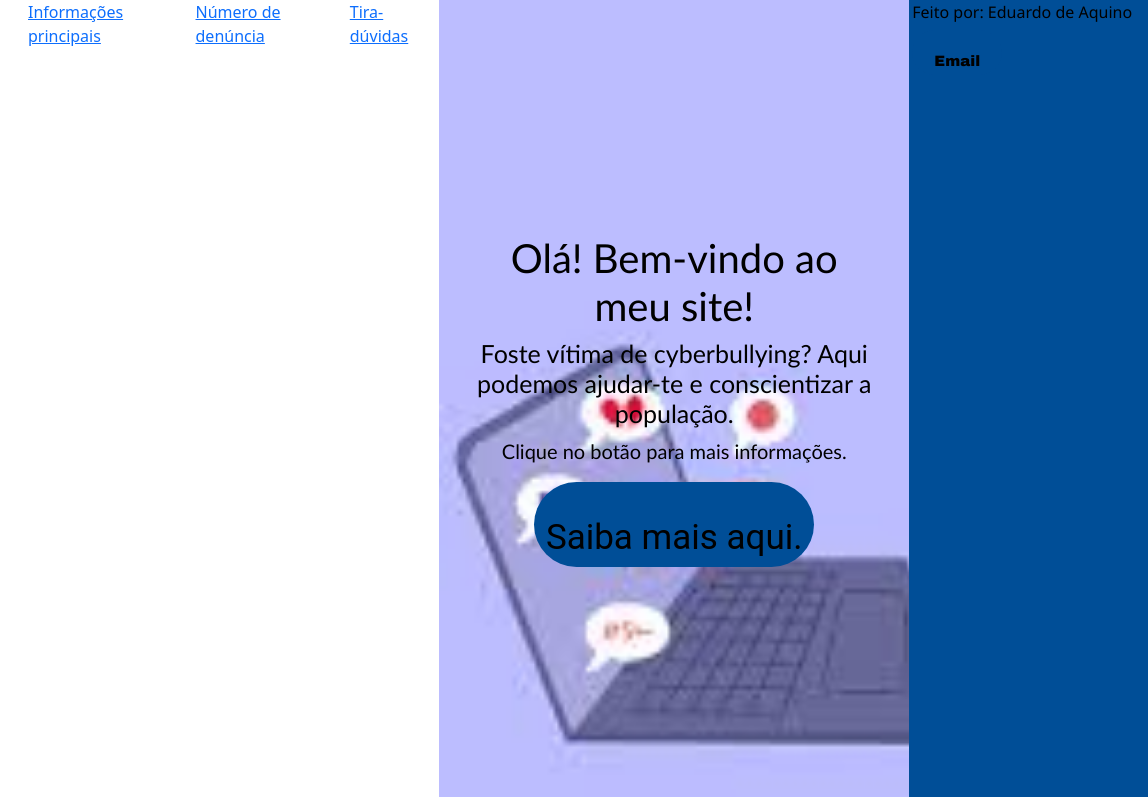
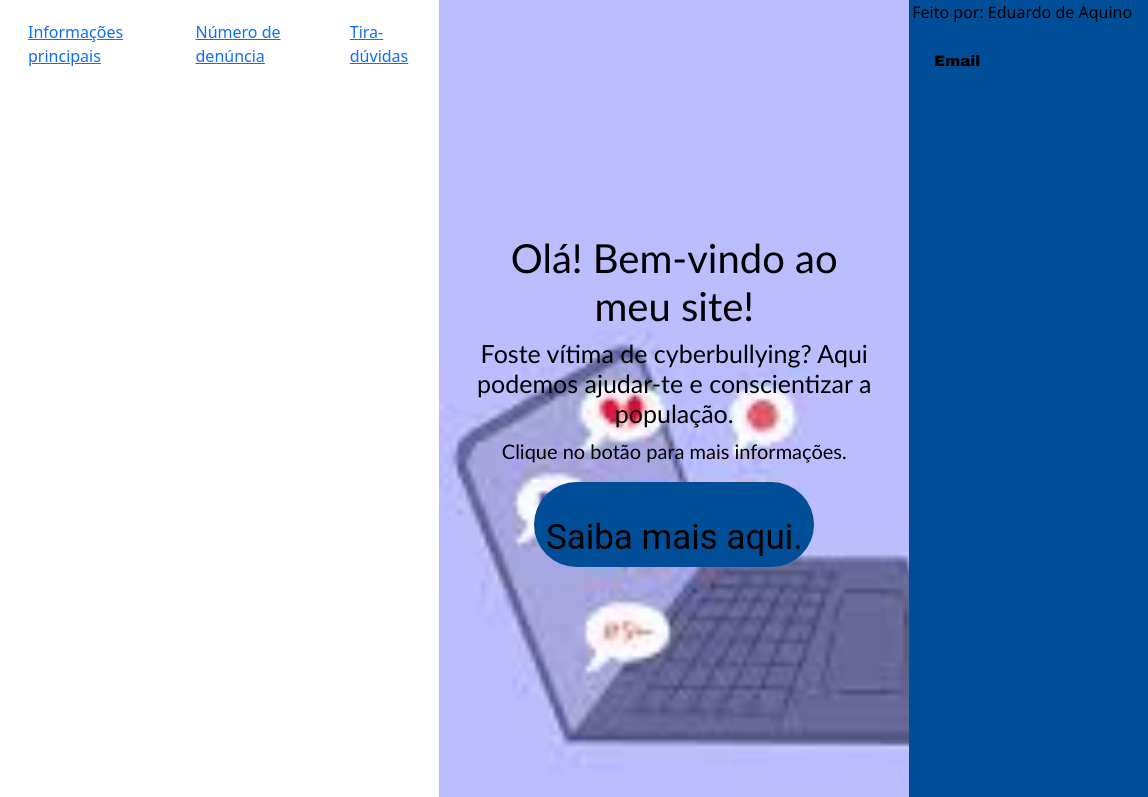
Before and after one commit to Eduardossa2009/Combate-ao-Cyberbullying, a plain HTML site: page index.html in a window 1280 px wide. Shown: the top 797 px of the page, 132-1280 px from the left. Drawn offline with nearby package versions, Linux system fonts and the light colour scheme.

Commit message:
Update styles.css

```diff
--- a/css/styles.css
+++ b/css/styles.css
@@ -145,7 +145,7 @@ header {
     width: 90%;
 }
 
-.menu-container li {
+.menu-container a {
     list-style-type: none;
     margin-top: 20px;
 }
```
